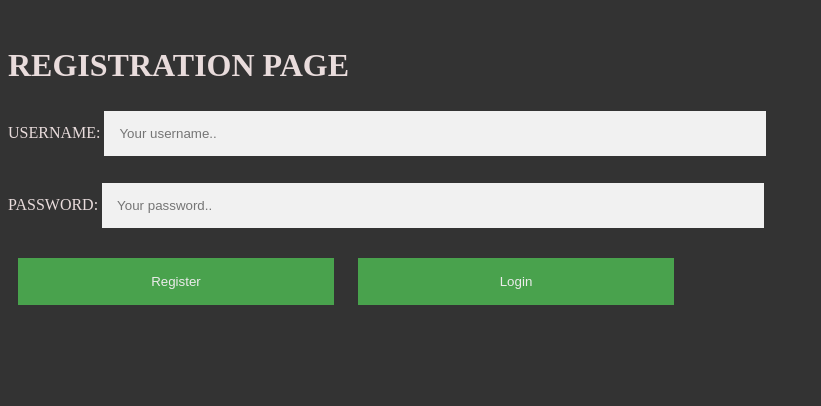
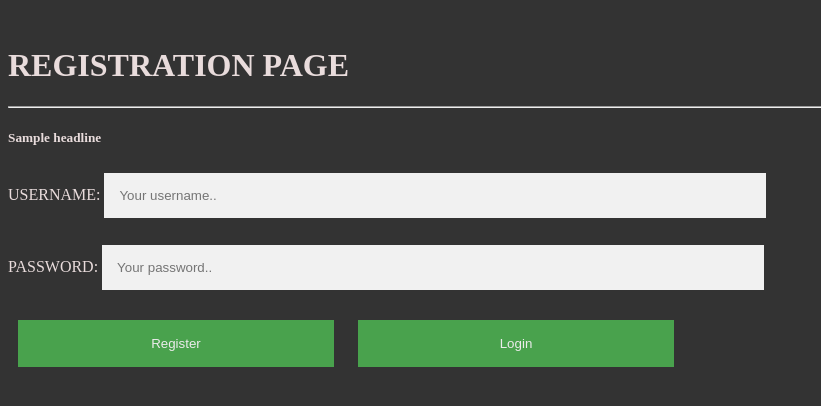
Before and after one commit to 1596aishu/WebDev, a Flask app: template HTML/project1/templates/registration.html in a window 1280 px wide. Shown: the top 406 px of the page, without its empty margins (0-821 px from the left). Run offline with Flask 2, Linux system fonts and the light colour scheme; the template is opened without the code that fills it: most values are stand-ins (such as "Sample title", 1, 10 or a date in 2020).

Commit message:
Add files via upload

```diff
--- a/HTML/project1/application.py
+++ b/HTML/project1/application.py
@@ -1,6 +1,6 @@
-import os
+import os, sys
 
-from flask import Flask, session, render_template
+from flask import Flask, session, render_template, request
 
 from flask_session import Session
 from sqlalchemy import create_engine
@@ -29,4 +29,9 @@ def index():
 
 @app.route("/register", methods=["GET","POST"])
 def respond():
-    return render_template("registration.html")
+    if request.method == "POST":
+        username = request.form.get("username")
+        print(username, file = sys.stdout)
+        return render_template("registration.html", headline= username+" Successfully registered")
+    elif request.method == "GET":
+        return render_template("registration.html", headline = "")
--- a/HTML/project1/templates/registration.html
+++ b/HTML/project1/templates/registration.html
@@ -1,7 +1,6 @@
 <!DOCTYPE html>
 <html>
 <head>
-    <link rel="stylesheet" href="style_registration.css">
 </head>
 <style>
 
@@ -41,10 +40,12 @@ input[type=text]:focus, input[type=password]:focus {
 
 
 </br>
-<form action="C:/Users/aishwarya/Desktop/git/WebDev/HTML/project1/registration.html">
+<form action="{{url_for('respond')}}" method="POST">
     <div class="container">
         <h1>REGISTRATION PAGE</h1>
-        <label for="fname">USERNAME:</label>
+        <hr>
+        <h5>{{headline}}</h5>
+        <label for="username">USERNAME:</label>
         <input type="text" name="username" placeholder="Your username.." required>
     </br>
         <label for="lname">PASSWORD:</label>
```
Also changed, not shown: HTML/project1/new.txt (line endings or trailing spaces).
